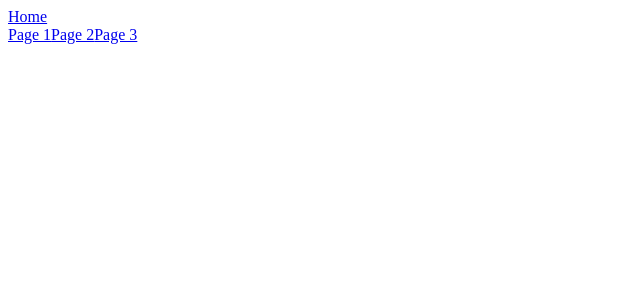
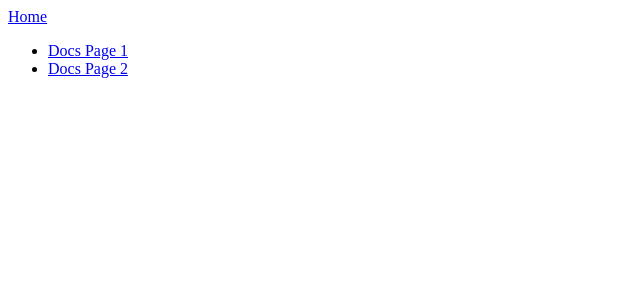
Before and after one commit to NWylynko/next-rewrite-to-redirect-error, a Next.js app: page / in a window 1280 px wide. Shown: the top 300 px of the page, without its empty margins (0-640 px from the left). Built offline with nearby package versions, Linux system fonts and the light colour scheme.

Commit message:
use a dynamic segment with a catch all segment

```diff
--- a/app/page.tsx
+++ b/app/page.tsx
@@ -2,10 +2,13 @@ import Link from "next/link";
 
 export default function Home() {
   return (
-    <div>
-      <Link href="/page-1">Page 1</Link>
-      <Link href="/page-2">Page 2</Link>
-      <Link href="/page-3">Page 3</Link>
-    </div>
+    <ul>
+      <li>
+        <Link href="/docs/page-1">Docs Page 1</Link>
+      </li>
+      <li>
+        <Link href="/docs/page-2">Docs Page 2</Link>
+      </li>
+    </ul>
   );
 }
```
Also changed, not shown: app/docs/[dynamic]/[[...slug]]/page.tsx (added, +18 -0 lines), app/page-1/page.tsx (deleted, +0 -7 lines), app/page-2/page.tsx (deleted, +0 -11 lines), app/page-3/page.tsx (deleted, +0 -7 lines), middleware.ts (+8 -2 lines).
